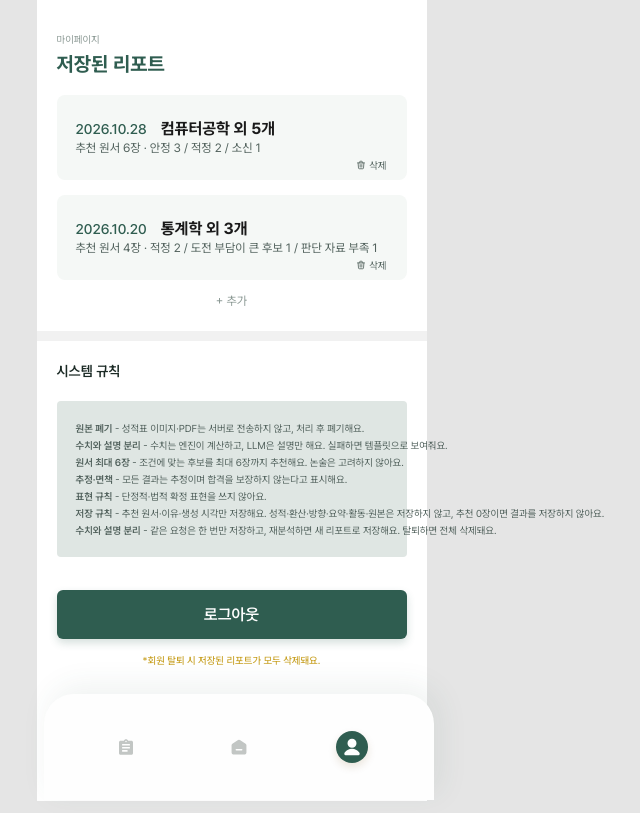
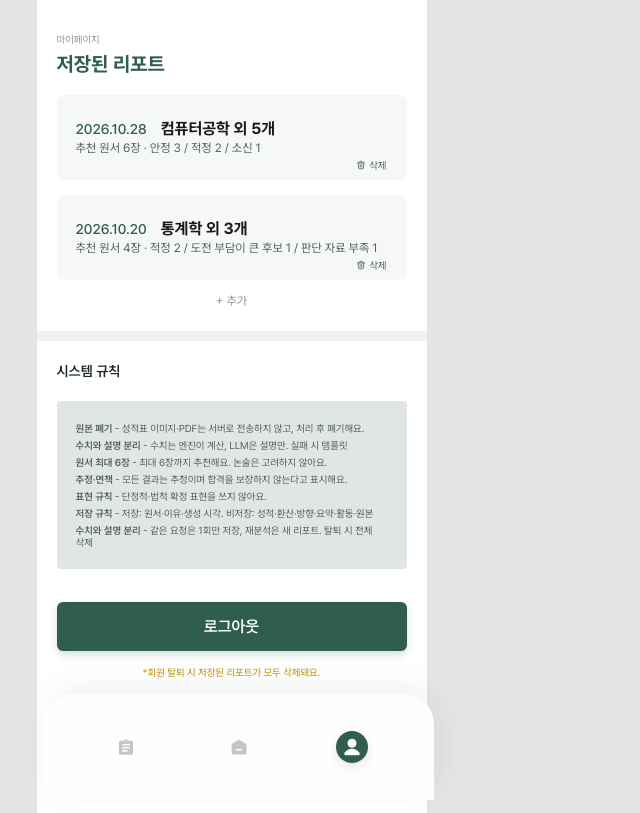
Before and after one commit to 4line-thon-team8/Frontend, a React (Vite) app: page /mypage in a window 1280 px wide. Shown: the whole page, without its empty margins (401-1041 px from the left). Built offline with nearby package versions, Linux system fonts and the light colour scheme; no server answers; a web font is replaced by a local one.

Commit message:
시스템규칙 수정

```diff
--- a/src/pages/mypage/MyPage.css
+++ b/src/pages/mypage/MyPage.css
@@ -142,7 +142,7 @@
 /*
  * 규칙 상자: 350 × 156, padding 21 19, #DFE6E3.
  * 각 줄: #52625D · 10px · line-height normal, 줄 사이 5px. 굵은 제목 600 / 설명 400.
- * Figma 처럼 한 줄씩 보이도록 줄바꿈하지 않습니다 (마지막 줄은 오른쪽 여백까지 살짝 넘어갑니다).
+ * 문안은 Figma 처럼 한 줄에 들어가는 길이로 맞췄고, 화면이 좁으면 상자 밖으로 넘치지 않고 줄바꿈돼요.
  */
 .mypage-rules ul {
   display: grid;
@@ -158,7 +158,7 @@
   list-style: none;
 }
 
-.mypage-rules li { white-space: nowrap; }
+.mypage-rules li { word-break: keep-all; }
 
 .mypage-rules strong { font-weight: 600; }
 
--- a/src/pages/mypage/mypage.mock.ts
+++ b/src/pages/mypage/mypage.mock.ts
@@ -17,14 +17,15 @@ export const MOCK_SAVED_REPORTS: SavedReport[] = [
   { id: '20261020', createdAt: '2026.10.20', title: '통계학 외 3개', counts: { MATCH: 2, FAR: 1, UNRATED: 1 } },
 ];
 
-/** 시스템 규칙: 굵은 제목 - 설명 */
+/** 시스템 규칙: 굵은 제목 - 설명. Figma 문안(한 줄씩 들어가는 짧은 버전)이에요. */
+// 3번은 BE 기준(추천 0~6장)에 맞춰 Figma '원서 6장 고정 - 매번 정확히 6장을 추천해요.'에서 바꿨어요.
 export const SYSTEM_RULES: { title: string; description: string }[] = [
   { title: '원본 폐기', description: '성적표 이미지·PDF는 서버로 전송하지 않고, 처리 후 폐기해요.' },
-  { title: '수치와 설명 분리', description: '수치는 엔진이 계산하고, LLM은 설명만 해요. 실패하면 템플릿으로 보여줘요.' },
-  { title: '원서 최대 6장', description: '조건에 맞는 후보를 최대 6장까지 추천해요. 논술은 고려하지 않아요.' },
+  { title: '수치와 설명 분리', description: '수치는 엔진이 계산, LLM은 설명만. 실패 시 템플릿' },
+  { title: '원서 최대 6장', description: '최대 6장까지 추천해요. 논술은 고려하지 않아요.' },
   { title: '추정·면책', description: '모든 결과는 추정이며 합격을 보장하지 않는다고 표시해요.' },
   { title: '표현 규칙', description: '단정적·법적 확정 표현을 쓰지 않아요.' },
-  { title: '저장 규칙', description: '추천 원서·이유·생성 시각만 저장해요. 성적·환산·방향·요약·활동·원본은 저장하지 않고, 추천 0장이면 결과를 저장하지 않아요.' },
+  { title: '저장 규칙', description: '저장: 원서·이유·생성 시각. 비저장: 성적·환산·방향·요약·활동·원본' },
   // Figma 원문 그대로입니다. 제목이 2번째 규칙과 같아 기획 확인이 필요합니다.
-  { title: '수치와 설명 분리', description: '같은 요청은 한 번만 저장하고, 재분석하면 새 리포트로 저장해요. 탈퇴하면 전체 삭제돼요.' },
+  { title: '수치와 설명 분리', description: '같은 요청은 1회만 저장, 재분석은 새 리포트. 탈퇴 시 전체 삭제' },
 ];
```
